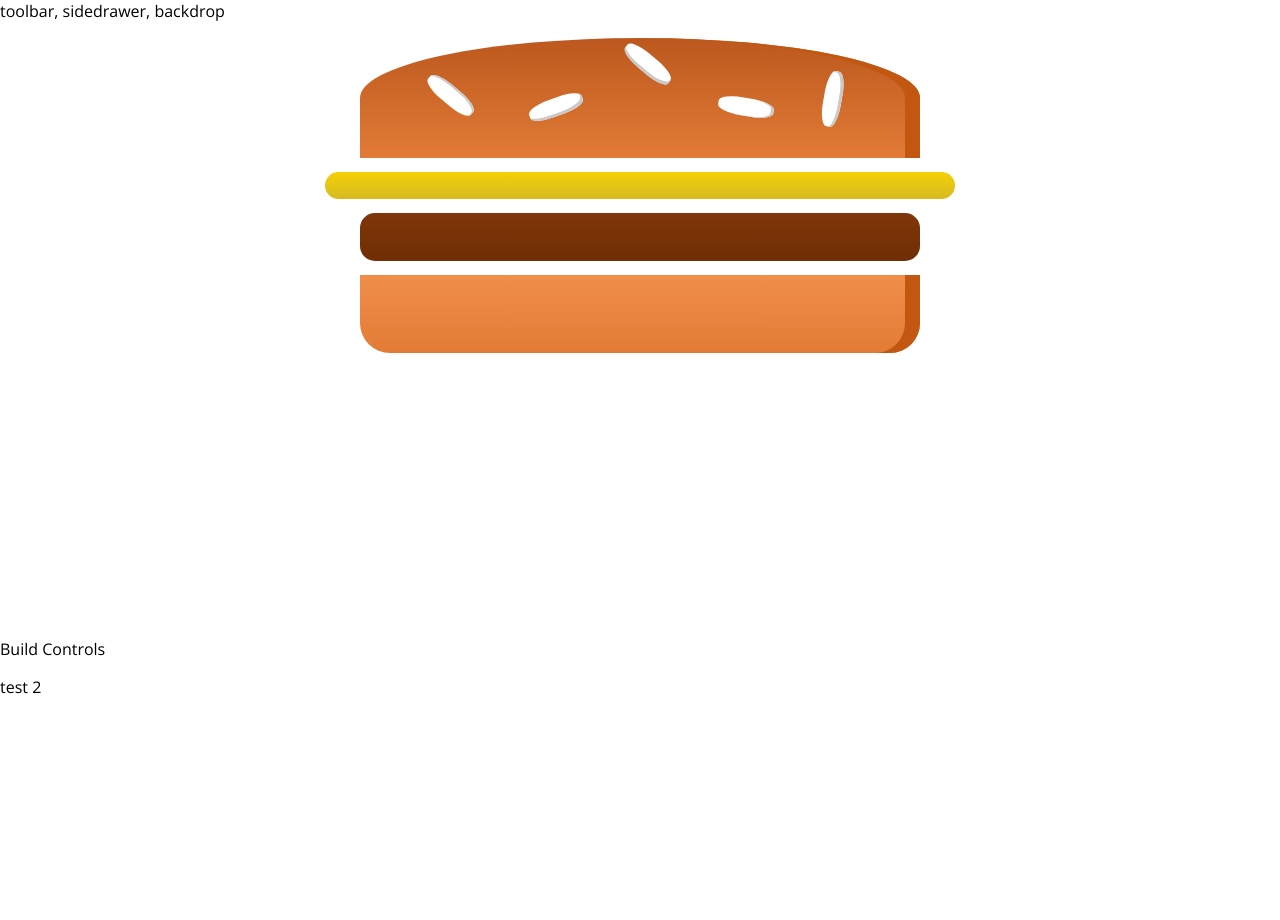
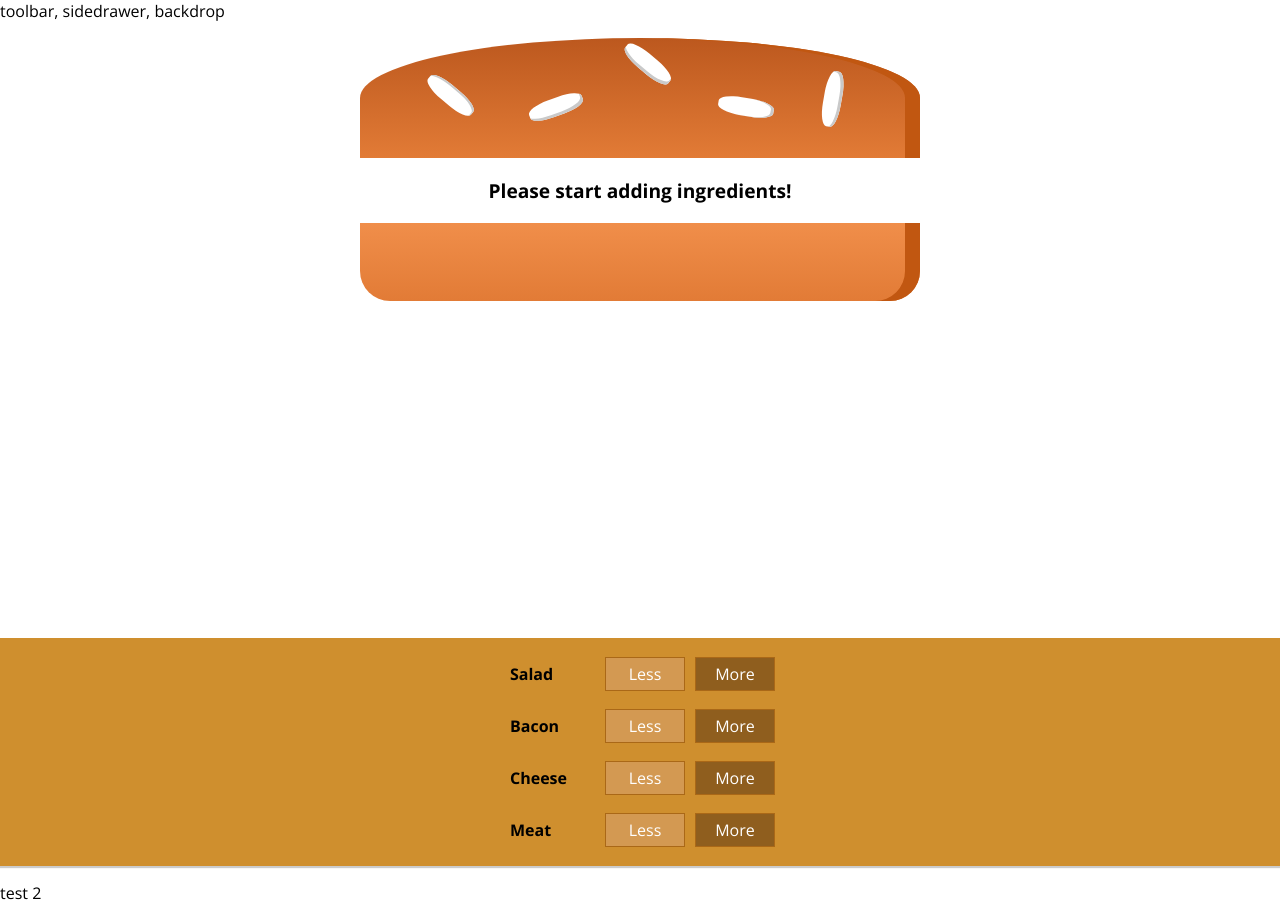
Before and after one commit to williamkelly/react-project, a React app in the folder burger/: page / in a window 1280 px wide. Before the commit the page ends 800 px from the top, so only its background shows below. Built offline with nearby package versions, Linux system fonts and the light colour scheme.

Commit message:
finished section 8 lecture 117

```diff
--- /dev/null
+++ b/burger/src/components/Burger/BuildControls/BuildControl/BuildControl.css
@@ -0,0 +1,111 @@
+.BuildControl {
+    display: flex;
+    justify-content: space-between;
+    align-items: center;
+    margin: 5px 0;
+}
+
+.BuildControl button {
+    display: block;
+    font: inherit;
+    padding: 5px;
+    margin: 0 5px;
+    width: 80px;
+    border: 1px solid #aa6817;
+    cursor: pointer;
+    outline: none;
+}
+
+.BuildControl button:disabled {
+    background-color: #AC9980;
+    border: 1px solid #7E7365;
+    color: #ccc;
+    cursor: default;
+}
+
+.BuildControl button:hover:disabled {
+    background-color: #AC9980;
+    color: #ccc;
+    cursor: not-allowed;
+}
+
+.Label {
+    padding: 10px;
+    font-weight: bold;
+    width: 80px;
+}
+
+.BuildControl .Less {
+    background-color: #D39952;
+    color: white;
+}
+
+.BuildControl .More {
+    background-color: #8F5E1E;
+    color: white;
+}
+
+.BuildControl .Less:hover, .BuildControl .Less:active {
+    background-color: #DAA972;
+    color: white;
+}
+
+.BuildControl .More:hover,.BuildControl .More:active {
+    background-color: #99703F;
+    color: white;
+}
+
+
+
+
+
+
+
+
+
+
+
+
+
+
+
+.OrderButton {
+    background-color: #DAD735;
+    outline: none;
+    cursor: pointer;
+    border: 1px solid #966909;
+    color: #966909;
+    font-family: inherit;
+    font-size: 1.2em;
+    padding: 15px 30px;
+    box-shadow: 2px 2px 2px #966909;
+}
+
+.OrderButton:hover, .OrderButton:active {
+    background-color: #A0DB41;
+    border: 1px solid #966909;
+    color: #966909;
+}
+
+.OrderButton:disabled {
+    background-color: #C7C6C6;
+    cursor: not-allowed;
+    border: 1px solid #ccc;
+    color: #888888;
+}
+
+.OrderButton:not(:disabled) {
+    animation: enable 0.3s linear;
+}
+
+@keyframes enable {
+    0% {
+        transform: scale(1);
+    }
+    60% {
+        transform: scale(1.1);
+    }
+    100% {
+        transform: scale(1);
+    }
+}
--- /dev/null
+++ b/burger/src/components/Burger/BuildControls/BuildControl/BuildControl.js
@@ -0,0 +1,14 @@
+import React from 'react';
+
+import classes from './BuildControl.css';
+
+
+const buildControl = (props) => (
+    <div className={classes.BuildControl}>
+        <div className={classes.Label}>{props.label}</div>
+        <button className={classes.Less}>Less</button>
+        <button className={classes.More}>More</button>
+    </div>
+);
+
+export default buildControl;
--- /dev/null
+++ b/burger/src/components/Burger/BuildControls/BuildControls.css
@@ -0,0 +1,10 @@
+.BuildControls {
+    width: 100%;
+    background-color: #CF8F2E;
+    display: flex;
+    flex-flow: column;
+    align-items: center;
+    box-shadow: 0 2px 1px #ccc;
+    margin: auto;
+    padding: 10px 0;
+}
--- /dev/null
+++ b/burger/src/components/Burger/BuildControls/BuildControls.js
@@ -0,0 +1,27 @@
+import React from 'react';
+
+import classes from './BuildControls.css';
+
+import BuildControl from './BuildControl/BuildControl';
+
+const controls = [
+    { label: 'Salad', type: 'salad' },
+    { label: 'Bacon', type: 'bacon' },
+    { label: 'Cheese', type: 'cheese' },
+    { label: 'Meat', type: 'meat' },
+];
+
+const buildControls = (props) => {
+
+
+    return (
+        <div className={classes.BuildControls}>
+        {controls.map(ctrl => (
+        <BuildControl key={ctrl.label} label={ctrl.label} />
+        ))}
+        </div>
+        );
+
+};
+
+export default buildControls;
--- a/burger/src/components/Burger/Burger.js
+++ b/burger/src/components/Burger/Burger.js
@@ -4,11 +4,21 @@
 import BurgerIngredient from './BurgerIngredient/BurgerIngredient';
 
 const burger = (props) => {
+    let transformedIngredients = Object.keys(props.ingredients)
+        .map(igKey => {
+            return [...Array(props.ingredients[igKey])].map((_, i) => {
+                return <BurgerIngredient key={igKey + i} type={igKey} />
+            });
+        }).reduce((arr, el) => {
+            return arr.concat(el)
+        }, []);
+    if (transformedIngredients.length === 0) {
+        transformedIngredients = <p>Please start adding ingredients!</p>;
+    }
     return (
         <div className={classes.Burger}>
             <BurgerIngredient type="bread-top" />
-            <BurgerIngredient type="cheese" />
-            <BurgerIngredient type="meat" />
+            {transformedIngredients}
             <BurgerIngredient type="bread-bottom" />
         </div>
     );
--- a/burger/src/containers/BurgerBuilder/BurgerBuilder.js
+++ b/burger/src/containers/BurgerBuilder/BurgerBuilder.js
@@ -1,14 +1,24 @@
 import React, { Component } from 'react';
 import Aux from '../../hoc/Aux2';
 import Burger from '../../components/Burger/Burger';
-
+import BuildControls from '../../components/Burger/BuildControls/BuildControls';
 
 class BurgerBuilder extends Component {
+
+    state = {
+        ingredients: {
+            salad: 0,
+            bacon: 0,
+            cheese: 0,
+            meat: 0
+        }
+    }
+
     render() {
         return (
             <Aux>
-                <Burger />
-                <div>Build Controls</div>
+                <Burger ingredients={this.state.ingredients} />
+                <BuildControls />
             </Aux>
         );
     }
```
